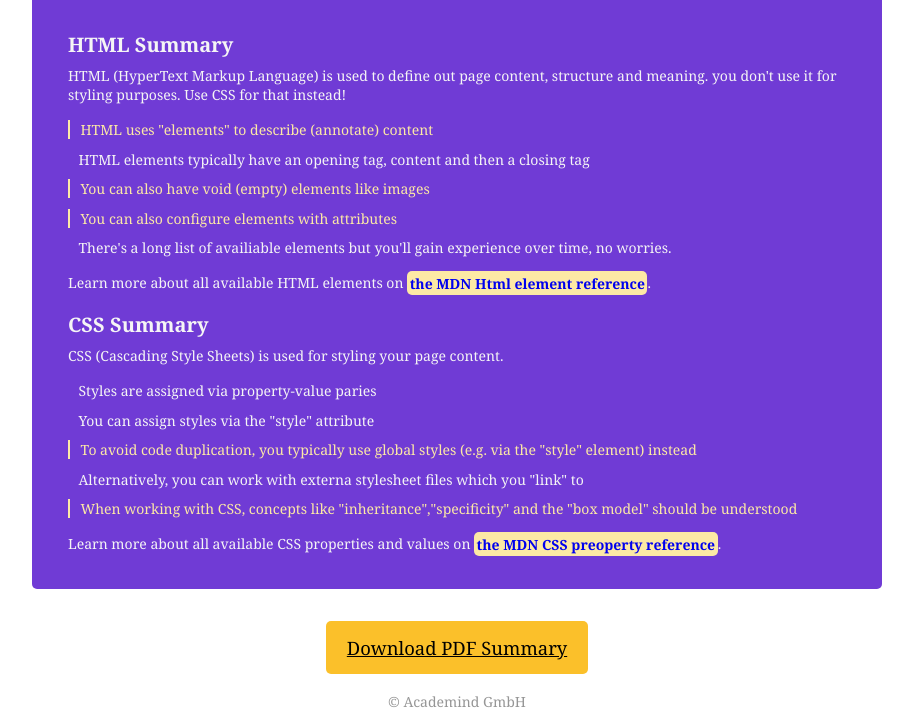
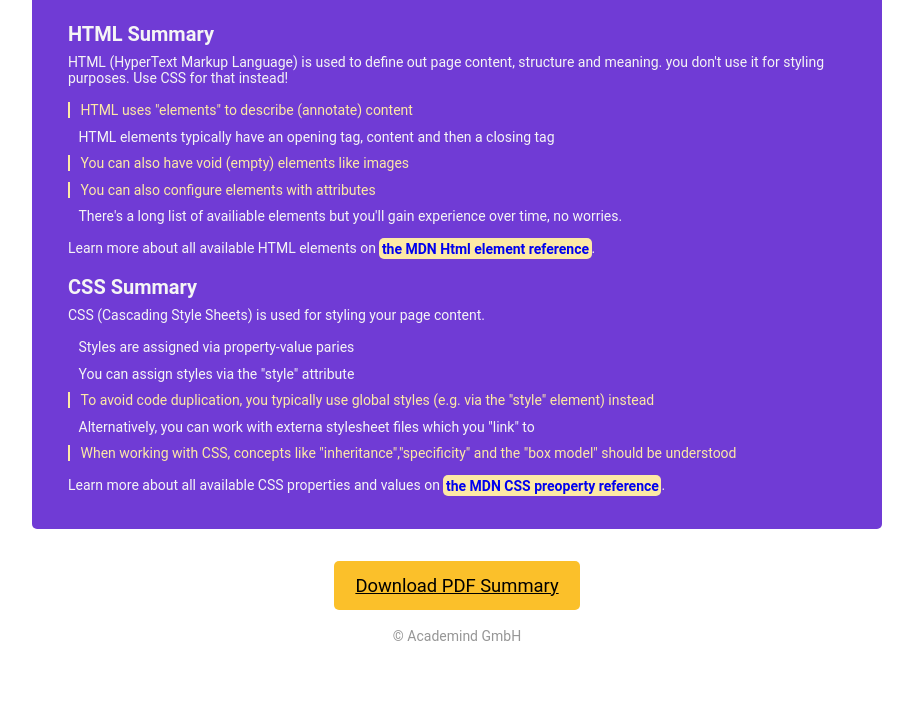
Before and after one commit to TheCoderJT/module9, a plain HTML site: page index.html in a window 1280 px wide. Shown: the part 284-995 px from the top of the page, without its empty margins (183-1096 px from the left). After the commit the page ends 928 px from the top, so only its background shows below. Drawn offline with Linux system fonts and the light colour scheme.

Commit message:
changed main font and added pdf as file to project

```diff
--- a/index.html
+++ b/index.html
@@ -72,10 +72,7 @@
         </section>
       </div>
       <footer class="footer_container">
-        <a
-          class="footer_button"
-          target="_blank"
-          href="https://github.com/academind/100-days-of-web-development/blob/04-html-css-first-practice-summary/extra-files/html-css-basics-summary.pdf"
+        <a class="footer_button" target="_blank" href="./data/html-css-basics-summary.pdf"
           >Download PDF Summary</a
         >
         <p class="footer_copyright">&copy; Academind GmbH</p>
--- a/styles/style.css
+++ b/styles/style.css
@@ -5,7 +5,7 @@
 }
 
 body {
-  font-family: Georgia, "Times New Roman", Times, serif;
+  font-family: "Roboto", sans-serif;
   text-align: center;
   color: whitesmoke;
 }
```
Also changed, not shown: 1 other file.
